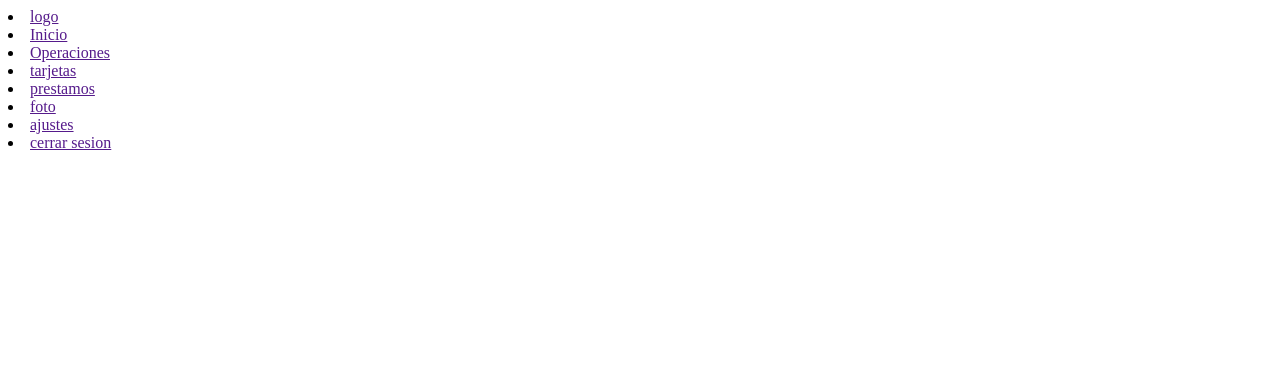
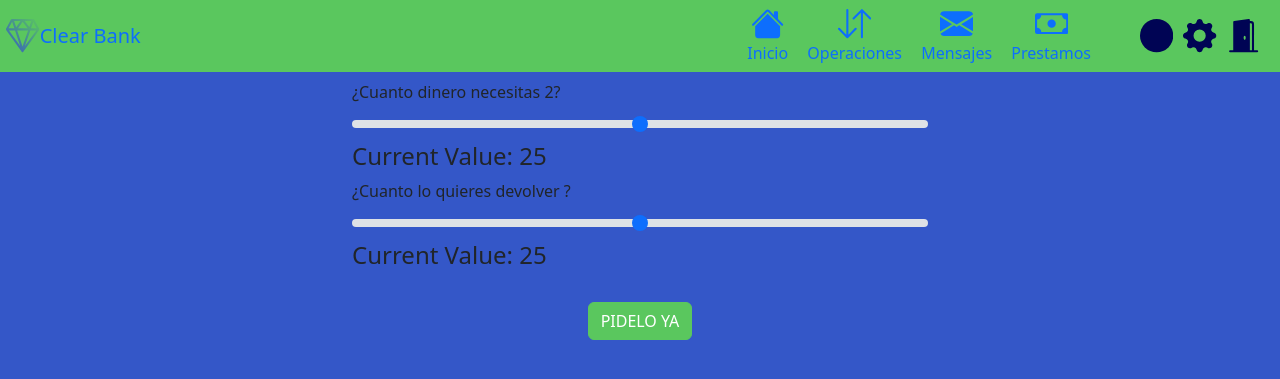
Before and after one commit to M-nogales/Bank, a PHP site: page /prestamos.html in a window 1280 px wide. Shown: the top 379 px of the page. Run offline with PHP 8.4, Linux system fonts and the light colour scheme.

Commit message:
msgs + prestamos

```diff
--- a/css/_header.scss
+++ b/css/_header.scss
@@ -26,7 +26,7 @@ body {
 
 header {
   .top-nav {
-    position: sticky;
+    position: fixed;
     top: 0;
     display: flex;
     flex-direction: row;
@@ -193,6 +193,7 @@ nav:not(.top-nav) {
           align-items: center;
           margin-right: $margin-nav-li;
           height: 100%;
+
           .top-a {
             display: flex;
             justify-content: flex-end;
@@ -229,7 +230,7 @@ nav:not(.top-nav) {
         }
         p {
           font-size: $nav-text;
-          padding: 0;
+          @include antibootstrap-h1;
         }
       }
     }
--- a/css/_login.scss
+++ b/css/_login.scss
@@ -14,7 +14,7 @@
   width: 5rem;
   margin-right: 1rem;
 }
-form{
+.login_form{
   background-color: rgba(0, 0, 0, 0.053); /* Ajusta el valor alfa para controlar la opacidad */
 
   border-radius: 1rem;
--- a/css/_saldo.scss
+++ b/css/_saldo.scss
@@ -5,7 +5,7 @@ body {
   background-color: $palette-Blue !important;
 }
 .saldo{
-  margin-top: 5vh;
+  margin-top: 8vh;
   display: flex;
   flex-direction: row;
   justify-content: center;
@@ -62,7 +62,7 @@ justify-content: center;
 }
 @media only screen and (min-width: 768px) {
   .saldo{
-    margin-top: 10vh;
+    margin-top: 16vh;
 
     .icon{
       display: flex;
@@ -75,7 +75,7 @@ justify-content: center;
 }
 @media only screen and (min-width: 1024px) {
   .saldo{
-    margin-top: 0;
+    margin-top: 8vh;
     .select_moneda{
       margin-left: 0;
     }
--- a/css/main.scss
+++ b/css/main.scss
@@ -7,6 +7,7 @@
 @use 'creditC';
 @use 'msgs';
 @use 'header';
+@use 'prestamos';
 @use 'footer';
 
 *{
--- a/css/style.css
+++ b/css/style.css
@@ -17,22 +17,22 @@
   margin-right: 1rem;
 }
 
-form {
+.login_form {
   background-color: rgba(0, 0, 0, 0.053); /* Ajusta el valor alfa para controlar la opacidad */
   border-radius: 1rem;
 }
-form h1 {
+.login_form h1 {
   color: #EBF0F2 !important;
 }
-form .btn-primary {
+.login_form .btn-primary {
   background-color: #5AC75E !important;
   border-color: #5AC75E !important;
 }
-form .btn-primary:hover {
+.login_form .btn-primary:hover {
   background-color: #3cb241 !important; /* Hacemos el color más oscuro al hacer hover */
   border-color: #3cb241 !important;
 }
-form p {
+.login_form p {
   color: #EBF0F2;
 }
 
@@ -261,7 +329,7 @@ body {
 }
 
 header .top-nav {
-  position: sticky;
+  position: fixed;
   top: 0;
   display: flex;
   flex-direction: row;
@@ -459,10 +527,42 @@ nav:not(.top-nav) ul:not(.top-ul) li:not(.top-li) a:not(.top-a) p {
   }
   header .li-pc a:not(.top-a) p {
     font-size: clamp(10px, 3.5vw, 16px);
-    padding: 0;
+    margin: 0px !important;
+    padding: 0px !important;
   }
   header .li-pc-extra {
     margin-right: 30px;
+  }
+}
+.section_prestamo {
+  display: flex;
+  flex-direction: row;
+  justify-content: center;
+  align-items: center;
+  margin-top: 9vh;
+}
+.section_prestamo .custom_form {
+  background-color: none;
+  margin-top: 1rem;
+  width: 90%;
+}
+.section_prestamo .btn-primary {
+  background-color: #5AC75E !important;
+  border-color: #5AC75E !important;
+}
+.section_prestamo .btn-primary:hover {
+  background-color: #3cb241 !important; /* Hacemos el color más oscuro al hacer hover */
+  border-color: #3cb241 !important;
+}
+
+@media only screen and (min-width: 768px) {
+  .section_prestamo {
+    margin-top: calc(16vh + 1rem);
+  }
+}
+@media only screen and (min-width: 1024px) {
+  .section_prestamo {
+    margin-top: 8vh;
   }
 }
 * {
--- a/prestamos.html
+++ b/prestamos.html
@@ -1,22 +1,131 @@
 <!DOCTYPE html>
 <html lang="en">
+
 <head>
   <meta charset="UTF-8">
   <meta name="viewport" content="width=device-width, initial-scale=1.0">
-  <title>User view</title>
+  <title>Prestamos</title>
+  <link rel="stylesheet" type="text/css" href="css/bootstrap.css">
+  <link rel="stylesheet" type="text/css" href="css/style.css">
+  <script defer src="js/manipulacion.js"></script>
 </head>
+
 <body>
-<header>
+  <header>
+    <nav class="top-nav">
+      <a class="logo" href=""><svg fill="url(#grad)" viewBox="0 0 32 32" version="1.1"
+          xmlns="http://www.w3.org/2000/svg">
+          <defs>
+            <linearGradient id="grad" x1="0%" y1="100%" x2="100%" y2="0%">
+              <stop offset="0%" style="stop-color:#3457C8" />
+              <stop offset="100%" style="stop-color:#5AC75E" />
+            </linearGradient>
+          </defs>
+          <g id="SVGRepo_bgCarrier" stroke-width="0"></g>
+          <g id="SVGRepo_tracerCarrier" stroke-linecap="round" stroke-linejoin="round"></g>
+          <g id="SVGRepo_iconCarrier">
+            <path
+              d="M31.835 9.233l-4.371-8.358c-0.255-0.487-0.915-0.886-1.464-0.886h-10.060c-0.011-0.001-0.022-0.003-0.033-0.004-0.009 0-0.018 0.003-0.027 0.004h-9.88c-0.55 0-1.211 0.398-1.47 0.883l-4.359 8.197c-0.259 0.486-0.207 1.248 0.113 1.696l15.001 20.911c0.161 0.224 0.375 0.338 0.588 0.338 0.212 0 0.424-0.11 0.587-0.331l15.247-20.758c0.325-0.444 0.383-1.204 0.128-1.691zM29.449 8.988h-5.358l2.146-6.144zM17.979 1.99h6.436l-1.997 5.716zM20.882 8.988h-9.301l4.396-6.316zM9.809 8.034l-2.006-6.044h6.213zM21.273 10.988l-5.376 15.392-5.108-15.392h10.484zM13.654 25.971l-10.748-14.983h5.776zM23.392 10.988h5.787l-11.030 15.018zM5.89 2.575l2.128 6.413h-5.539z"
+              style="fill: url(#grad)"></path>
+          </g>
+        </svg>
+        <h1>Clear Bank</h1>
+      </a>
+      <ul class="top-ul">
+        <li class="li-pc"><a href=""><svg xmlns="http://www.w3.org/2000/svg" fill="currentColor" viewBox="0 0 16 16">
+              <path
+                d="M8.707 1.5a1 1 0 0 0-1.414 0L.646 8.146a.5.5 0 0 0 .708.708L8 2.207l6.646 6.647a.5.5 0 0 0 .708-.708L13 5.793V2.5a.5.5 0 0 0-.5-.5h-1a.5.5 0 0 0-.5.5v1.293z" />
+              <path d="m8 3.293 6 6V13.5a1.5 1.5 0 0 1-1.5 1.5h-9A1.5 1.5 0 0 1 2 13.5V9.293l6-6Z" />
+            </svg>
+            <p>Inicio</p>
+          </a></li>
+        <li class="li-pc"><a href=""><svg xmlns="http://www.w3.org/2000/svg" fill="currentColor" viewBox="0 0 16 16">
+              <path fill-rule="evenodd"
+                d="M11.5 15a.5.5 0 0 0 .5-.5V2.707l3.146 3.147a.5.5 0 0 0 .708-.708l-4-4a.5.5 0 0 0-.708 0l-4 4a.5.5 0 1 0 .708.708L11 2.707V14.5a.5.5 0 0 0 .5.5m-7-14a.5.5 0 0 1 .5.5v11.793l3.146-3.147a.5.5 0 0 1 .708.708l-4 4a.5.5 0 0 1-.708 0l-4-4a.5.5 0 0 1 .708-.708L4 13.293V1.5a.5.5 0 0 1 .5-.5" />
+            </svg>
+            <p>Operaciones</p>
+          </a></li>
+        <li class="li-pc"><a href=""><svg xmlns="http://www.w3.org/2000/svg" fill="currentColor" viewBox="0 0 16 16">
+              <path
+                d="M.05 3.555A2 2 0 0 1 2 2h12a2 2 0 0 1 1.95 1.555L8 8.414.05 3.555ZM0 4.697v7.104l5.803-3.558zM6.761 8.83l-6.57 4.027A2 2 0 0 0 2 14h12a2 2 0 0 0 1.808-1.144l-6.57-4.027L8 9.586l-1.239-.757Zm3.436-.586L16 11.801V4.697l-5.803 3.546Z" />
+            </svg>
+            <p>Mensajes</p>
+          </a></li>
+        <li class="li-pc li-pc-extra"><a href=""><svg xmlns="http://www.w3.org/2000/svg" fill="currentColor"
+              viewBox="0 0 16 16">
+              <path d="M8 10a2 2 0 1 0 0-4 2 2 0 0 0 0 4" />
+              <path
+                d="M0 4a1 1 0 0 1 1-1h14a1 1 0 0 1 1 1v8a1 1 0 0 1-1 1H1a1 1 0 0 1-1-1zm3 0a2 2 0 0 1-2 2v4a2 2 0 0 1 2 2h10a2 2 0 0 1 2-2V6a2 2 0 0 1-2-2z" />
+            </svg>
+            <p>Prestamos</p>
+          </a></li>
+        <li class="top-li"><a class="top-a" href=""><svg xmlns="http://www.w3.org/2000/svg" fill="currentColor"
+              viewBox="0 0 16 16">
+              <circle cx="8" cy="8" r="8" />
+            </svg></a></li>
+        <li class="top-li"><a class="top-a" href=""><svg xmlns="http://www.w3.org/2000/svg" fill="currentColor"
+              viewBox="0 0 16 16">
+              <path
+                d="M9.405 1.05c-.413-1.4-2.397-1.4-2.81 0l-.1.34a1.464 1.464 0 0 1-2.105.872l-.31-.17c-1.283-.698-2.686.705-1.987 1.987l.169.311c.446.82.023 1.841-.872 2.105l-.34.1c-1.4.413-1.4 2.397 0 2.81l.34.1a1.464 1.464 0 0 1 .872 2.105l-.17.31c-.698 1.283.705 2.686 1.987 1.987l.311-.169a1.464 1.464 0 0 1 2.105.872l.1.34c.413 1.4 2.397 1.4 2.81 0l.1-.34a1.464 1.464 0 0 1 2.105-.872l.31.17c1.283.698 2.686-.705 1.987-1.987l-.169-.311a1.464 1.464 0 0 1 .872-2.105l.34-.1c1.4-.413 1.4-2.397 0-2.81l-.34-.1a1.464 1.464 0 0 1-.872-2.105l.17-.31c.698-1.283-.705-2.686-1.987-1.987l-.311.169a1.464 1.464 0 0 1-2.105-.872l-.1-.34zM8 10.93a2.929 2.929 0 1 1 0-5.86 2.929 2.929 0 0 1 0 5.858z" />
+            </svg></a></li>
+        <li class="top-li"><a class="top-a" href=""><svg xmlns="http://www.w3.org/2000/svg" fill="currentColor"
+              viewBox="0 0 16 16">
+              <path
+                d="M1.5 15a.5.5 0 0 0 0 1h13a.5.5 0 0 0 0-1H13V2.5A1.5 1.5 0 0 0 11.5 1H11V.5a.5.5 0 0 0-.57-.495l-7 1A.5.5 0 0 0 3 1.5V15zM11 2h.5a.5.5 0 0 1 .5.5V15h-1zm-2.5 8c-.276 0-.5-.448-.5-1s.224-1 .5-1 .5.448.5 1-.224 1-.5 1" />
+            </svg></a></li>
+      </ul>
+    </nav>
+  </header>
+  <!-- bottom navbar-->
   <nav>
-    <li><a href="">logo</a></li>
-    <li><a href="">Inicio</a></li>
-    <li><a href="">Operaciones</a></li>
-    <li><a href="">tarjetas</a></li>
-    <li><a href="">prestamos</a></li>
-    <li><a href="">foto</a></li>
-    <li><a href="">ajustes</a></li>
-    <li><a href="">cerrar sesion</a></li>
+    <ul>
+      <li><a href=""><svg xmlns="http://www.w3.org/2000/svg" fill="currentColor" viewBox="0 0 16 16">
+            <path
+              d="M8.707 1.5a1 1 0 0 0-1.414 0L.646 8.146a.5.5 0 0 0 .708.708L8 2.207l6.646 6.647a.5.5 0 0 0 .708-.708L13 5.793V2.5a.5.5 0 0 0-.5-.5h-1a.5.5 0 0 0-.5.5v1.293z" />
+            <path d="m8 3.293 6 6V13.5a1.5 1.5 0 0 1-1.5 1.5h-9A1.5 1.5 0 0 1 2 13.5V9.293l6-6Z" />
+          </svg>
+          <p>Inicio</p>
+        </a></li>
+      <li><a href=""><svg xmlns="http://www.w3.org/2000/svg" fill="currentColor" viewBox="0 0 16 16">
+            <path fill-rule="evenodd"
+              d="M11.5 15a.5.5 0 0 0 .5-.5V2.707l3.146 3.147a.5.5 0 0 0 .708-.708l-4-4a.5.5 0 0 0-.708 0l-4 4a.5.5 0 1 0 .708.708L11 2.707V14.5a.5.5 0 0 0 .5.5m-7-14a.5.5 0 0 1 .5.5v11.793l3.146-3.147a.5.5 0 0 1 .708.708l-4 4a.5.5 0 0 1-.708 0l-4-4a.5.5 0 0 1 .708-.708L4 13.293V1.5a.5.5 0 0 1 .5-.5" />
+          </svg>
+          <p>Operaciones</p>
+        </a></li>
+      <li><a href=""><svg xmlns="http://www.w3.org/2000/svg" fill="currentColor" viewBox="0 0 16 16">
+            <path
+              d="M.05 3.555A2 2 0 0 1 2 2h12a2 2 0 0 1 1.95 1.555L8 8.414.05 3.555ZM0 4.697v7.104l5.803-3.558zM6.761 8.83l-6.57 4.027A2 2 0 0 0 2 14h12a2 2 0 0 0 1.808-1.144l-6.57-4.027L8 9.586l-1.239-.757Zm3.436-.586L16 11.801V4.697l-5.803 3.546Z" />
+          </svg>
+          <p>Mensajes</p>
+        </a></li>
+      <li><a href=""><svg xmlns="http://www.w3.org/2000/svg" fill="currentColor" viewBox="0 0 16 16">
+            <path d="M8 10a2 2 0 1 0 0-4 2 2 0 0 0 0 4" />
+            <path
+              d="M0 4a1 1 0 0 1 1-1h14a1 1 0 0 1 1 1v8a1 1 0 0 1-1 1H1a1 1 0 0 1-1-1zm3 0a2 2 0 0 1-2 2v4a2 2 0 0 1 2 2h10a2 2 0 0 1 2-2V6a2 2 0 0 1-2-2z" />
+          </svg>
+          <p>Prestamos</p>
+        </a></li>
+
+    </ul>
   </nav>
-</header>
+  <main class="section_prestamo">
+    <form action="" class="d-flex flex-column align-items-center custom_form">
+      <div class="col-sm-6">
+        <label for="MoneyRange" class="form-label">¿Cuanto dinero necesitas 2?</label>
+        <input id="MoneyRange" min="0" max="50" step="0.5" type="range" class="form-range" />
+        <h4> Current Value: <span id="currMoney"></span> </h4>
+      </div>
+      <div class="col-sm-6">
+        <label for="DaysRange" class="form-label">¿Cuanto lo quieres devolver ?</label>
+        <input id="DaysRange" min="0" max="60" step="0.5" type="range" class="form-range" />
+        <h4> Current Value: <span id="currDays"></span> </h4>
+      </div>
+
+      <div class="col-12 d-flex justify-content-center mt-4">
+        <button type="submit" class="btn btn-primary">PIDELO YA</button>
+      </div>
+    </form>
+  </main>
 </body>
+
 </html>
```
Also changed, not shown: other parts of css/style.css (+74 -6 lines), Mensajes.html (+25 -6 lines), css/_msgs.scss (+67 -3 lines), css/_prestamos.scss (added, +31 -0 lines), js/manipulacion.js (+12 -0 lines), 1 other file.
